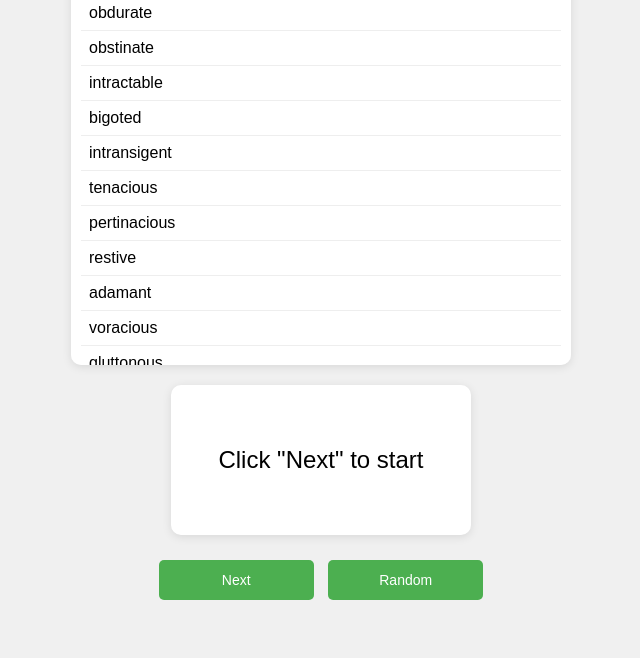
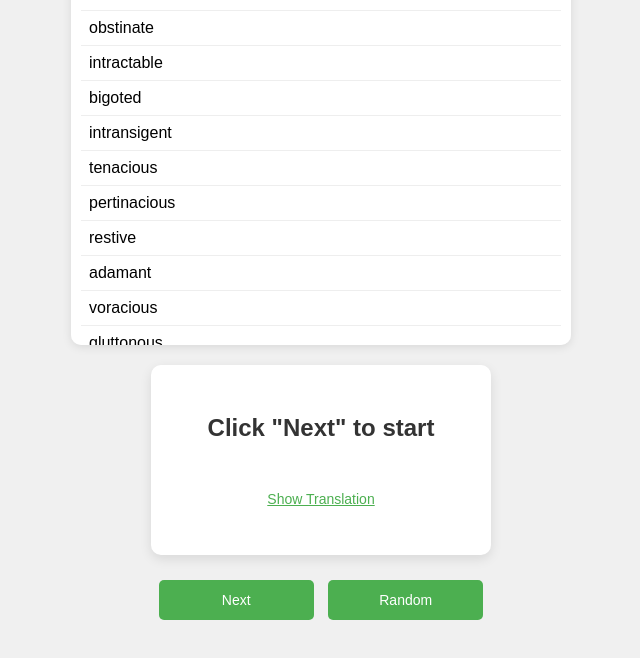
Before and after one commit to ct2eng/words, a plain HTML site: page index.html in a window 1280 px wide. Shown: the part 135-793 px from the top of the page, without its empty margins (319-959 px from the left). Drawn offline with Linux system fonts and the light colour scheme.

Commit message:
Update index.html

```diff
--- a/index.html
+++ b/index.html
@@ -102,6 +102,44 @@
                 max-height: 300px; /* 手機上也拉長高度 */
             }
         }
+        .card {
+        width: 100%;
+        max-width: 300px;
+        padding: 20px;
+        background: white;
+        border-radius: 10px;
+        box-shadow: 0 4px 12px rgba(0, 0, 0, 0.1);
+        display: flex;
+        flex-direction: column;
+        align-items: center;
+        text-align: center;
+    }
+
+    .card .word {
+        font-size: 24px;
+        font-weight: bold;
+        color: #333;
+        margin-bottom: 10px;
+    }
+
+    .card .translation {
+        font-size: 18px;
+        color: gray;
+        margin-bottom: 15px;
+        min-height: 24px; /* 保留空間防止跳動 */
+    }
+
+    .card .translate-link {
+        font-size: 14px;
+        color: #4CAF50;
+        text-decoration: underline;
+        cursor: pointer;
+        transition: color 0.3s;
+    }
+
+    .card .translate-link:hover {
+        color: #45a049;
+    }
     </style>
 </head>
 <body>
@@ -113,11 +151,13 @@
         <div class="flashcard-container">
             <div class="card">
                 <div class="word" id="wordDisplay">Click "Next" to start</div>
+                <div class="translation" id="translationDisplay"></div>
+                <a class="translate-link" onclick="fetchTranslation(words[currentIndex]?.word)">Show Translation</a>
             </div>
+
             <div>
                 <button onclick="nextWord()">Next</button>
                 <button onclick="shuffleWords()">Random</button>
-                <!-- <button onclick="resetWords()">Restart</button> -->
             </div>
         </div>
     </div>
@@ -976,6 +1016,7 @@
 
         ];
 
+
         let words = [...originalWords];
         let currentIndex = -1;
 
@@ -986,6 +1027,7 @@
             words.forEach((item, index) => {
                 const li = document.createElement('li');
                 li.textContent = item.word;
+                li.addEventListener('click', () => fetchTranslation(item.word, li)); // 點擊單字時請求翻譯
                 if (index === highlightIndex) {
                     li.classList.add('active');
                 }
@@ -1002,7 +1044,9 @@
         // 顯示下一個單字
         function nextWord() {
             currentIndex = (currentIndex + 1) % words.length;
-            document.getElementById('wordDisplay').textContent = words[currentIndex].word;
+            const currentWord = words[currentIndex].word;
+            document.getElementById('wordDisplay').textContent = currentWord;
+            document.getElementById('translationDisplay').textContent = ''; // 清除翻譯
             updateWordList(currentIndex);
             saveState();
         }
@@ -1015,6 +1059,7 @@
             }
             currentIndex = -1;
             document.getElementById('wordDisplay').textContent = 'Click to start';
+            document.getElementById('translationDisplay').textContent = ''; // 清除翻譯
             updateWordList();
             saveState();
         }
@@ -1048,6 +1093,28 @@
             }
         }
 
+        // 獲取翻譯
+        async function fetchTranslation(word, element = null) {
+            try {
+                const response = await fetch(`https://api.mymemory.translated.net/get?q=${word}&langpair=en|ko`);
+                const data = await response.json();
+                const translation = data.responseData.translatedText;
+
+                // 如果 element 存在，更新該元素的內容（列表翻譯）
+                if (element) {
+                    element.textContent = `${word} - ${translation}`;
+                } else {
+                    // 單字卡翻譯顯示
+                    document.getElementById('translationDisplay').textContent = translation;
+                }
+            } catch (error) {
+                console.error('翻譯失敗:', error);
+                if (!element) {
+                    document.getElementById('translationDisplay').textContent = '번역할 수 없습니다';
+                }
+            }
+        }
+
         // 初始化顯示
         restoreState();
     </script>
```
